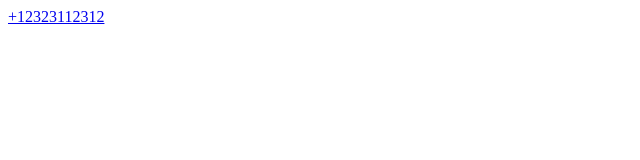
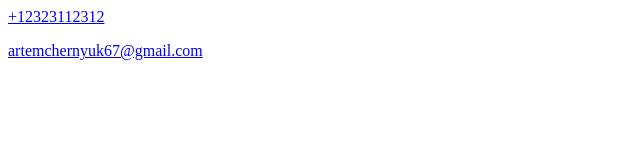
Before and after one commit to harucosoff/project-2, a plain HTML site: page account.html in a window 1280 px wide. Shown: the whole page, without its empty margins (0-640 px from the left). Drawn offline with Linux system fonts and the light colour scheme.

Commit message:
Added email to pages

```diff
--- a/account.html
+++ b/account.html
@@ -7,6 +7,12 @@
     <title>Woodex</title>
 </head>
 <body>
+
     <a href="tel:12323112312">+12323112312</p>
+    <div class="contact__link">
+        <a href="@mailto:artemchernyuk67@gmail.com">artemchernyuk67@gmail.com</a>
+        <img src="" alt="">
+    </div>
+
 </body>
 </html>
```
Also changed, not shown: contact.html (renamed from contacts.html, +7 -0 lines), index.html (+5 -0 lines).
